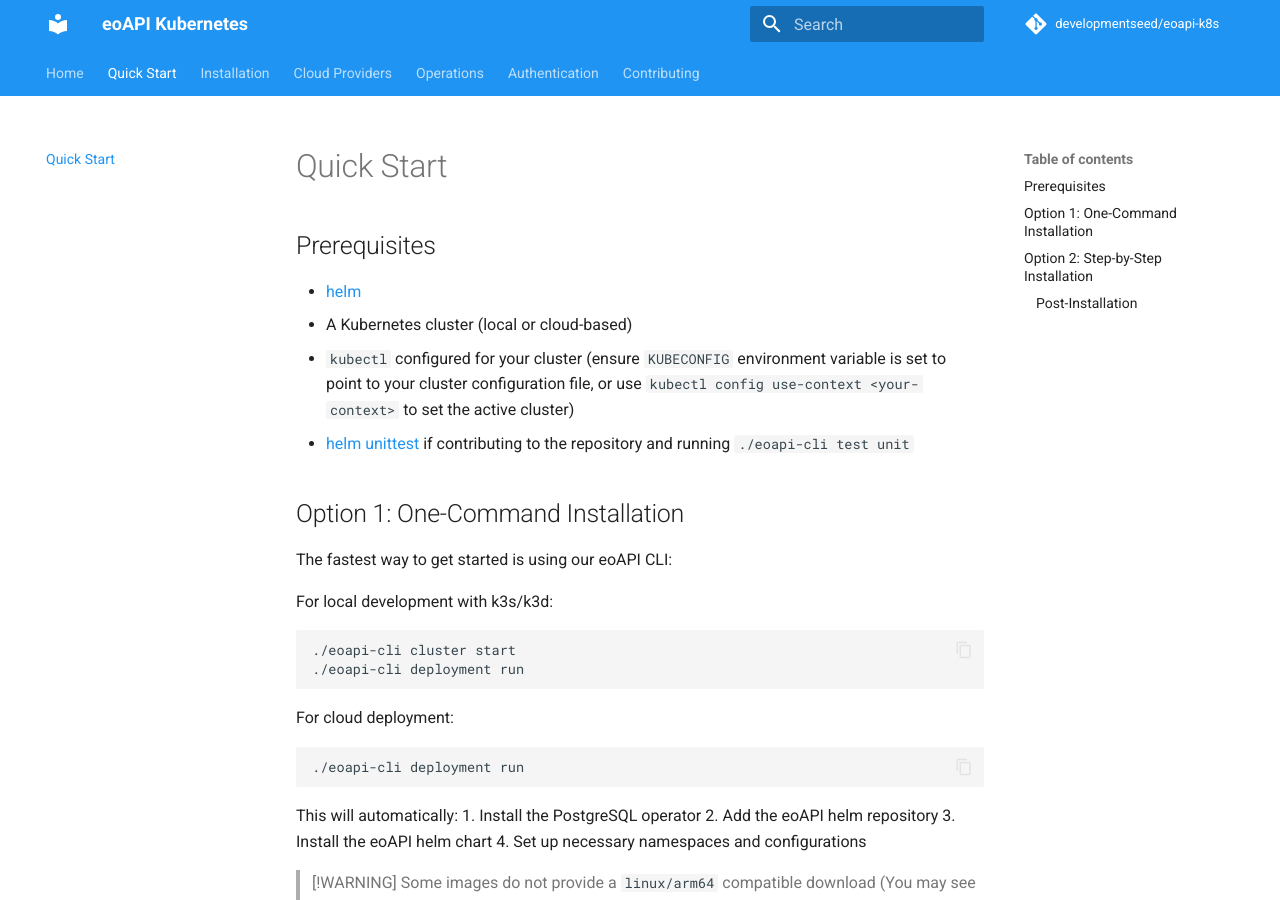
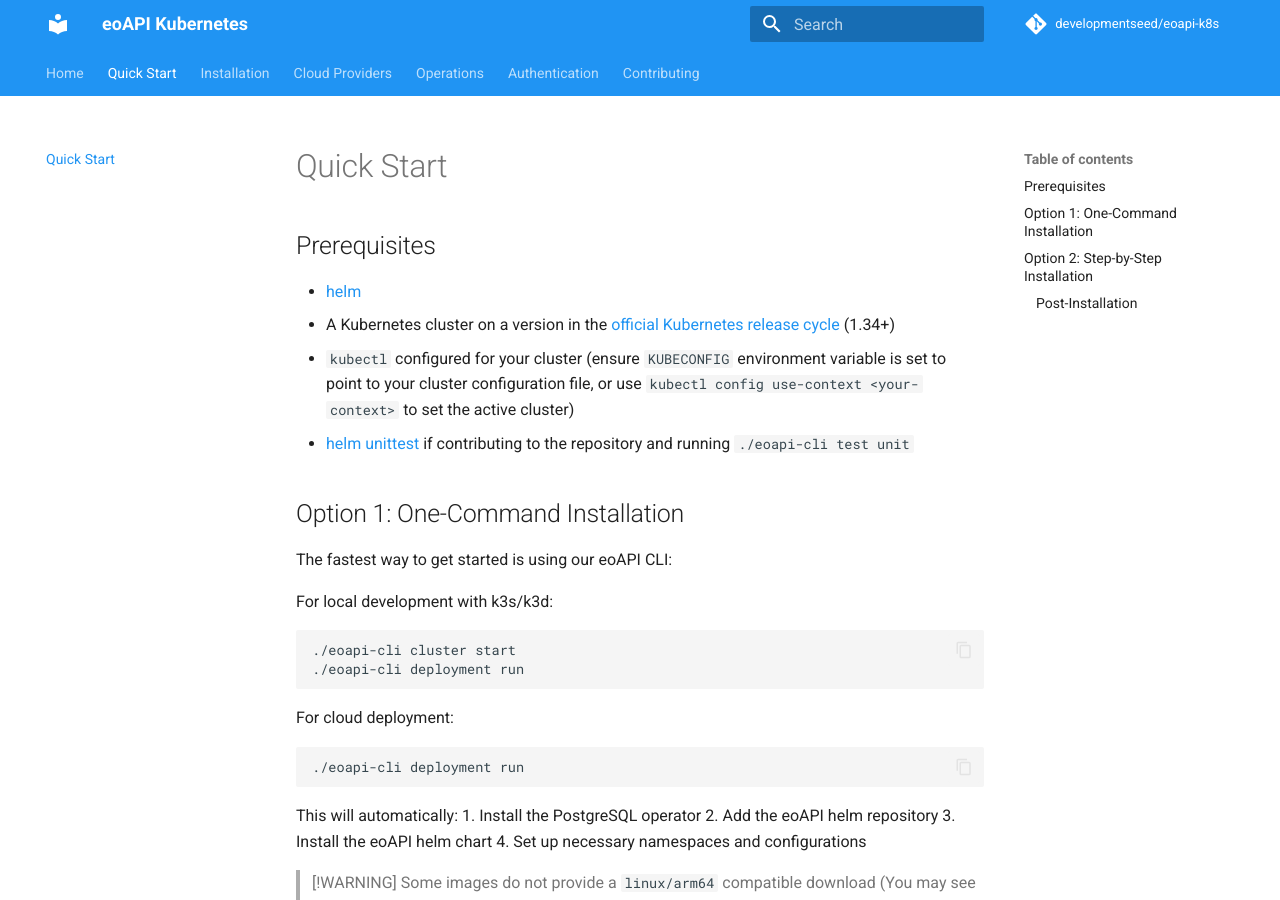
Before and after one commit to developmentseed/eoapi-k8s, an MkDocs documentation site: the page built from docs/quick-start.md, in a window 1280 px wide and 900 px high. Built offline with MkDocs 1.6.1 and Material for MkDocs 9.7.7, drawn with Linux system fonts in a browser that asks for light colours; comment, search, counter and statistics services are not loaded.

Commit message:
chore: bumped version of kubernetes to 1.34+
Release-As: 1.0.0

```diff
--- a/docs/quick-start.md
+++ b/docs/quick-start.md
@@ -6,6 +6,8 @@
     url: "https://github.com/developmentseed/eoapi-k8s"
   - name: "Helm Documentation"
     url: "https://helm.sh/docs/"
+  - name: "Kubernetes Releases"
+    url: "https://kubernetes.io/releases/"
 ---
 
 # Quick Start
@@ -13,7 +15,7 @@
 ## Prerequisites
 
 - [helm](https://helm.sh/docs/intro/install/)
-- A Kubernetes cluster (local or cloud-based)
+- A Kubernetes cluster on a version in the [official Kubernetes release cycle](https://kubernetes.io/releases/) (1.34+)
 - `kubectl` configured for your cluster (ensure `KUBECONFIG` environment variable is set to point to your cluster configuration file, or use `kubectl config use-context <your-context>` to set the active cluster)
 - [helm unittest](https://github.com/helm-unittest/helm-unittest?tab=readme-ov-file#install) if contributing to the repository and running `./eoapi-cli test unit`
 
```
Also changed, not shown: README.md (+1 -1 lines), charts/eoapi/README.md (+1 -1 lines), 1 other file.
